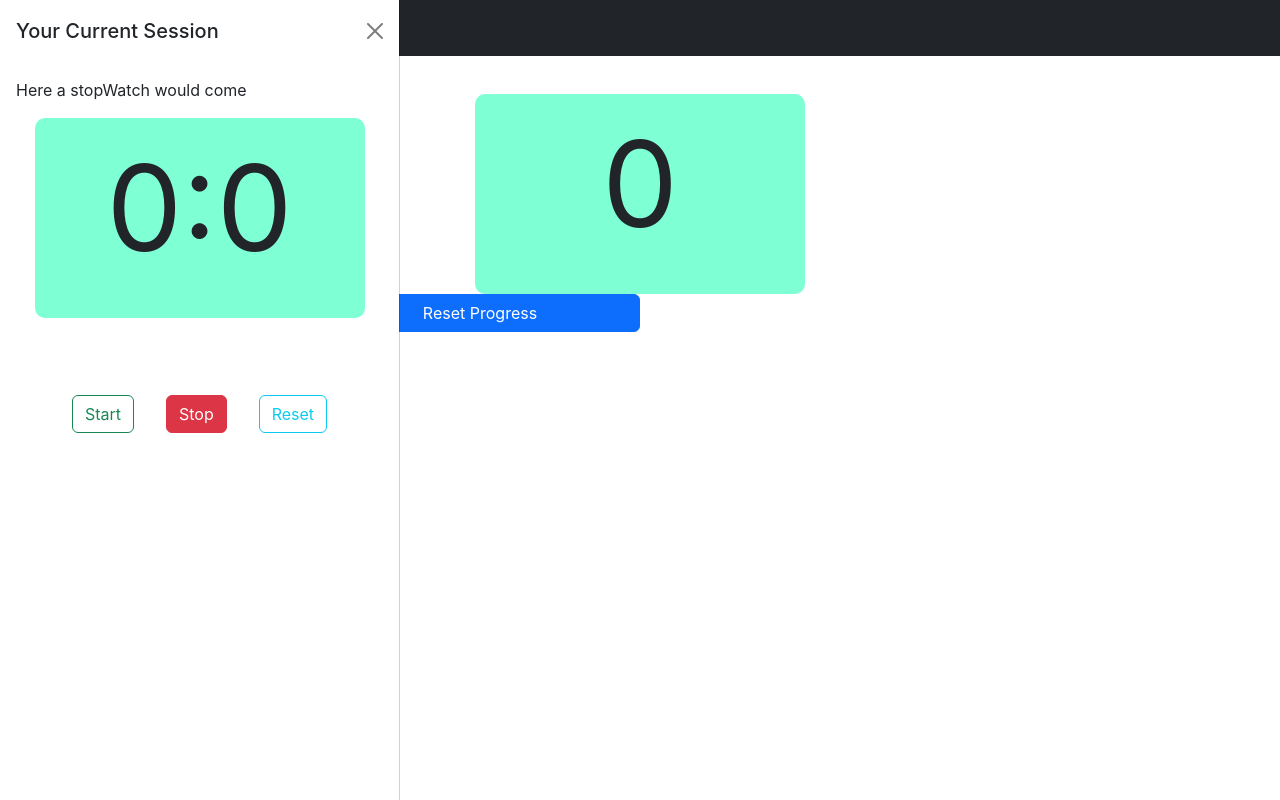
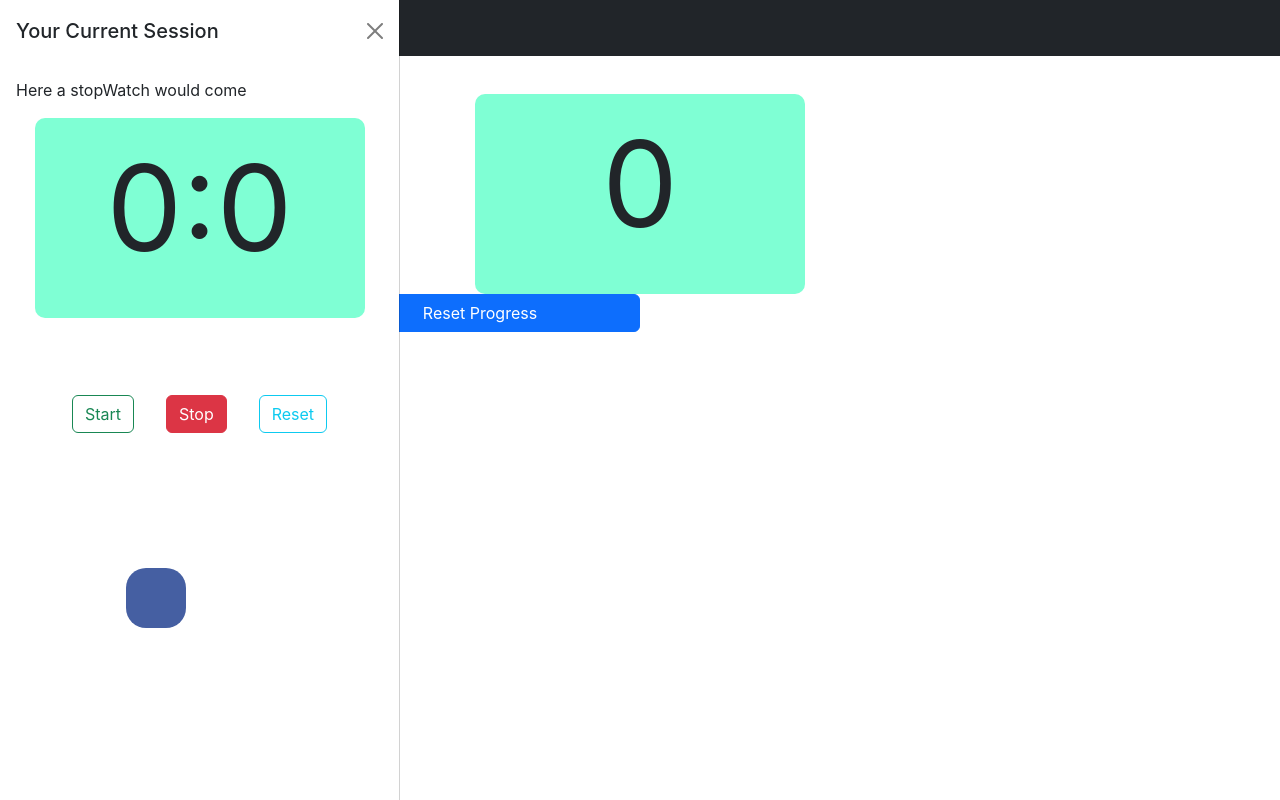
Before and after one commit to PJiyush/A-Productivity-App, a React (Create React App) app: page / in a window 1280 px wide. Both pictures are taken after a click on the button "Current Session". Built offline with nearby package versions, Linux system fonts and the light colour scheme.

Commit message:
Added some animation with the help of react-spring library

```diff
--- a/package.json
+++ b/package.json
@@ -13,6 +13,7 @@
     "react-dom": "^18.2.0",
     "react-icons": "^4.7.1",
     "react-scripts": "5.0.1",
+    "react-spring": "^9.6.1",
     "web-vitals": "^2.1.4"
   },
   "scripts": {
--- a/src/App.css
+++ b/src/App.css
@@ -42,3 +42,9 @@
   right:20px;
   cursor: pointer;
 }
+
+.animatioContainer{
+  display: block;
+  position: relative;
+  top: 250px;
+}
--- a/src/Components/Animation.js
+++ b/src/Components/Animation.js
@@ -1 +1,23 @@
-import anime from "animejs/lib/anime.es";
+import React from 'react'
+import { useSpring, animated } from '@react-spring/web'
+
+function Animation() {
+    const [spring,setSpring] = useSpring(()=>({
+        from:{x:0,background:"#5A20CB"},
+        to:{x:300, background:"#22CB5C"},
+        loop:{reverse:true},
+        config:{duration:1000},
+    }),[])
+
+    return (
+        <animated.div style={{
+            height:60,
+            width:60,
+            borderRadius:20,
+            ...spring
+        }}>
+        </animated.div>
+    )
+}
+
+export default Animation
--- a/src/Components/Clock.js
+++ b/src/Components/Clock.js
@@ -1,4 +1,5 @@
 import React, { useEffect, useState } from 'react'
+import Animation from './Animation'
 import './Clock.css'
 
 function Clock() {
@@ -53,6 +54,9 @@ function Clock() {
             <button type="button" className={`btn btn${!stop?"-outline-":"-"}danger m-3`} id='btn-stop' onClick={stopTimer}>Stop</button>
             <button type="button" className="btn btn-outline-info m-3" id='btn-reset' onClick={resetTimer}>Reset</button>
             </div>
+            <div className="animatioContainer">
+            <Animation/>
+            </div>
         </div>
     )
 }
```
Also changed, not shown: 1 other file (tests, documents, lock files or other folders).
